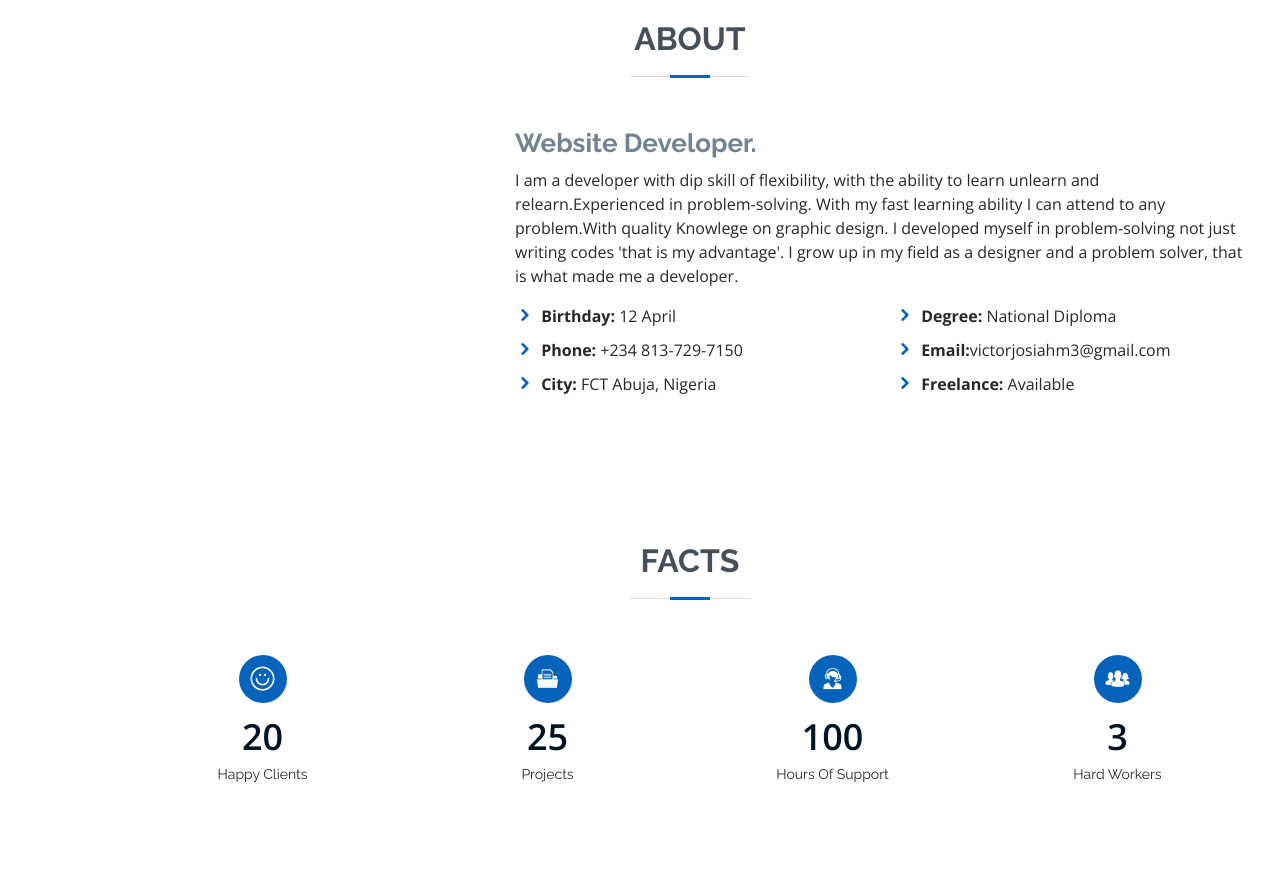
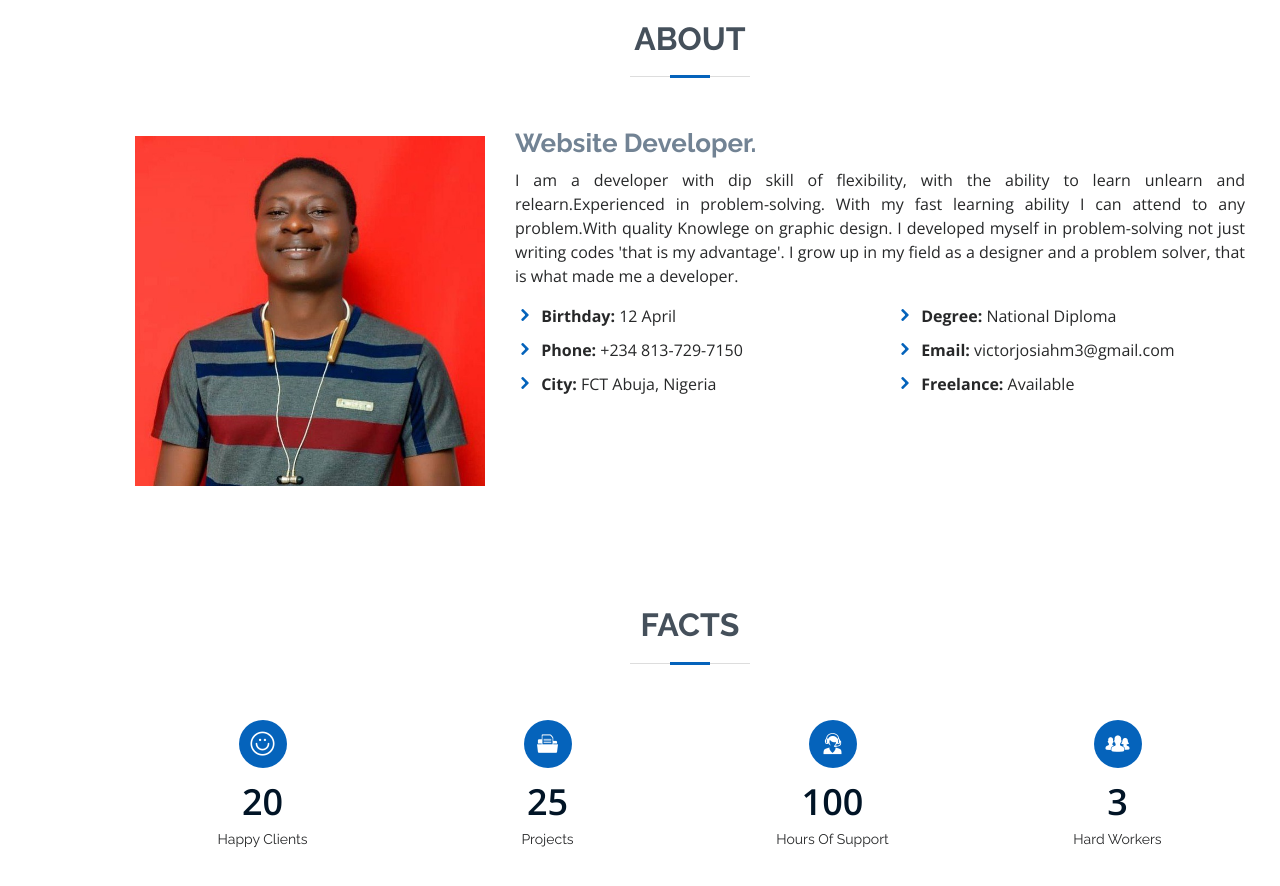
Before and after one commit to jovick-coder/MyResume, a plain HTML site: page index.html in a window 1280 px wide. Shown: the part 840-1726 px from the top of the page. Drawn offline with nearby package versions, Linux system fonts and the light colour scheme.

Commit message:
alined text

```diff
--- a/index.html
+++ b/index.html
@@ -99,19 +99,15 @@
 
         <div class="row">
           <div class="col-lg-4">
-            <img src="assets/img/profile-img.png" class="img-fluid" alt="" />
+            <img src="assets/img/profile-img.jpg" class="img-fluid mt-lg-2" alt="" />
           </div>
           <div class="col-lg-8 pt-4 pt-lg-0 content">
             <h3>Website Developer.</h3>
-            <p>
-              I am a developer with dip skill of flexibility, with the
-              ability to learn unlearn and relearn.Experienced in
-              problem-solving. With my fast learning
-              ability I can attend to any problem.With quality Knowlege on graphic design.
-              I developed myself in problem-solving not
-              just writing codes 'that is my advantage'. I grow up in my field
-              as a designer and a problem solver, that is what made me a
-              developer.
+            <p style="text-align: justify;">
+              I am a developer with dip skill of flexibility, with the ability to learn unlearn and relearn.Experienced
+              in problem-solving. With my fast learning ability I can attend to any problem.With quality Knowlege on
+              graphic design. I developed myself in problem-solving not just writing codes 'that is my advantage'. I
+              grow up in my field as a designer and a problem solver, that is what made me a developer.
             </p>
             <div class="row">
               <div class="col-lg-6">
@@ -138,7 +134,7 @@
                   </li>
                   <li>
                     <i class="icofont-rounded-right"></i>
-                    <strong>Email:</strong>victorjosiahm3@gmail.com
+                    <strong>Email:</strong> victorjosiahm3@gmail.com
                   </li>
                   <li>
                     <i class="icofont-rounded-right"></i>
```
